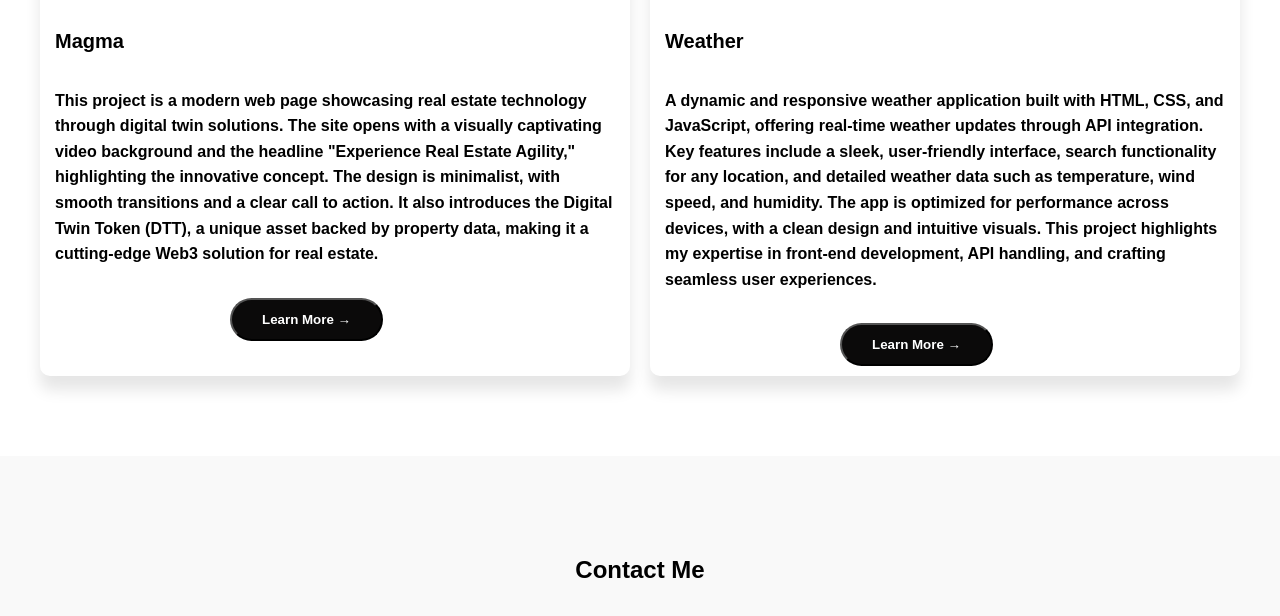
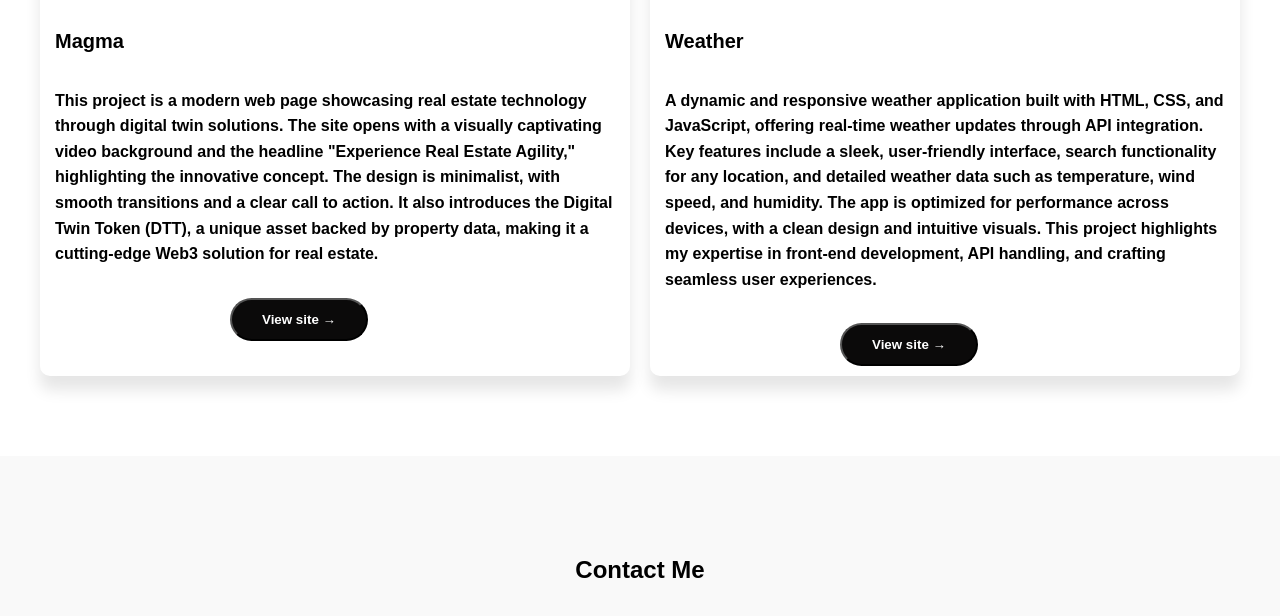
Before and after one commit to niteshkumar0711/My-Portfolio, a website: page index.html in a window 1280 px wide. Shown: the part 1986-2602 px from the top of the page. Drawn offline with Linux system fonts and the light colour scheme; grey boxes are pictures that could not be loaded; a web font is replaced by a local one.

Commit message:
Minor updates in button of projects

```diff
--- a/index.html
+++ b/index.html
@@ -66,7 +66,7 @@
                     a visually captivating video background and the headline "Experience Real Estate Agility," highlighting the innovative
                     concept. The design is minimalist, with smooth transitions and a clear call to action. It also introduces the Digital
                     Twin Token (DTT), a unique asset backed by property data, making it a cutting-edge Web3 solution for real estate.</p>
-                    <button onclick="window.open('https://niteshkumar0711.github.io/3-D-Website/', '_blank')">Learn More &#8594;</button>
+                    <button onclick="window.open('https://niteshkumar0711.github.io/3-D-Website/', '_blank')">View site &#8594;</button>
                 </div>
 
                 <div class="portfolio-item">
@@ -77,7 +77,7 @@
                     and detailed weather data such as temperature, wind speed, and humidity. The app is optimized for performance across
                     devices, with a clean design and intuitive visuals. This project highlights my expertise in front-end development, API
                     handling, and crafting seamless user experiences.</p>
-                    <button onclick="window.open('https://niteshkumar0711.github.io/Weather/', '_blank')">Learn More &#8594;</button>
+                    <button onclick="window.open('https://niteshkumar0711.github.io/Weather/', '_blank')">View site &#8594;</button>
                 </div>
                 <!-- Add more portfolio items as needed -->
             </div>
```
